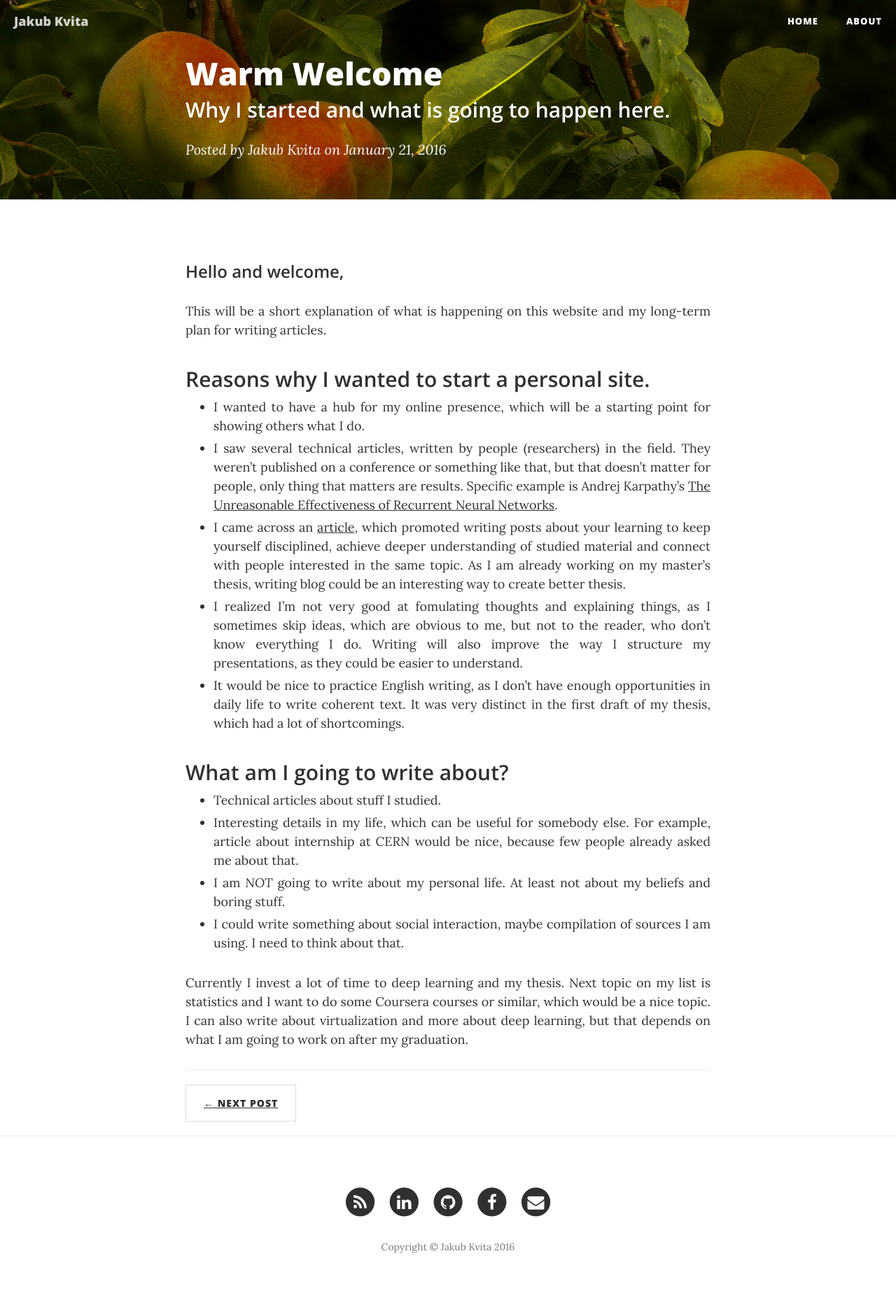
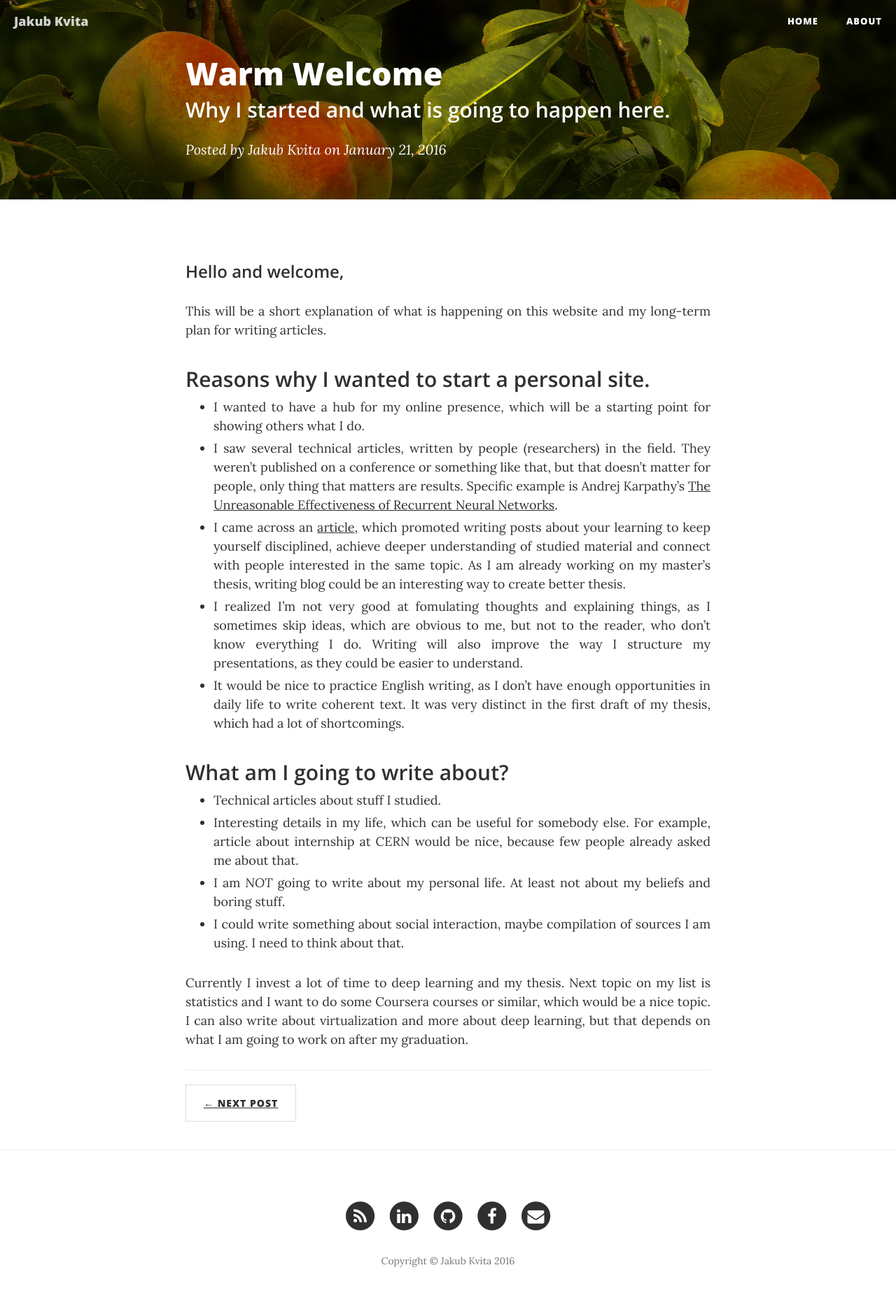
Before and after one commit to kvitajakub/kvitajakub.github.io, a Jekyll site: the page built from _posts/2016-01-21-warm-welcome.markdown, in a window 1280 px wide. Shown: the whole page at 70% size. Built offline with Jekyll 4.4.1, drawn with Linux system fonts in a browser that asks for light colours; nearby versions of some CDN libraries; Markdown is read by kramdown in place of the engine named in the settings; comment, search, counter and statistics services are not loaded.

Commit message:
bigger margin between buttons and disqus

```diff
--- a/css/clean-blog.css
+++ b/css/clean-blog.css
@@ -380,7 +380,7 @@
   color: white;
 }
 .pager {
-  margin: 20px 0 0;
+  margin: 20px 0 20px;
 }
 .pager li > a,
 .pager li > span {
```
